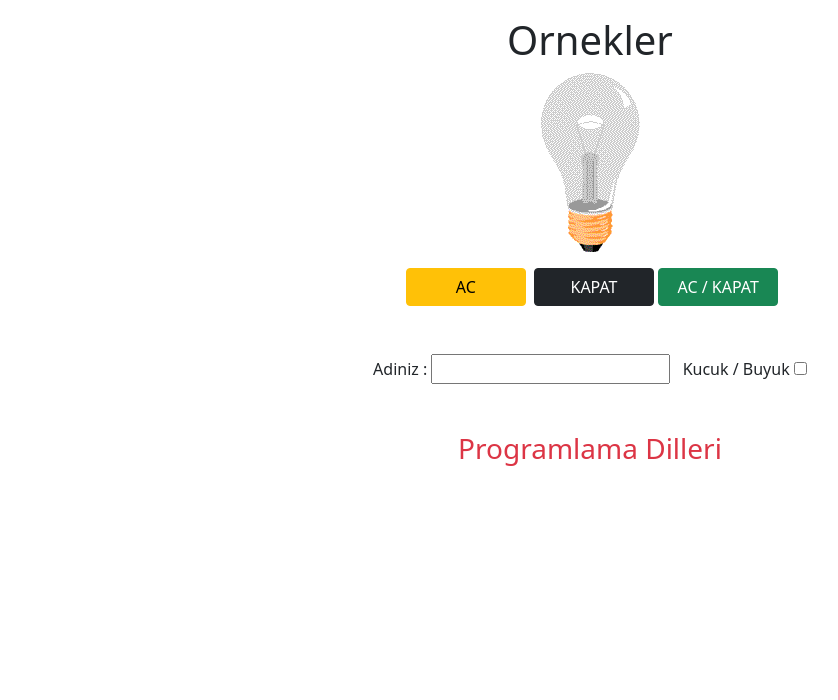
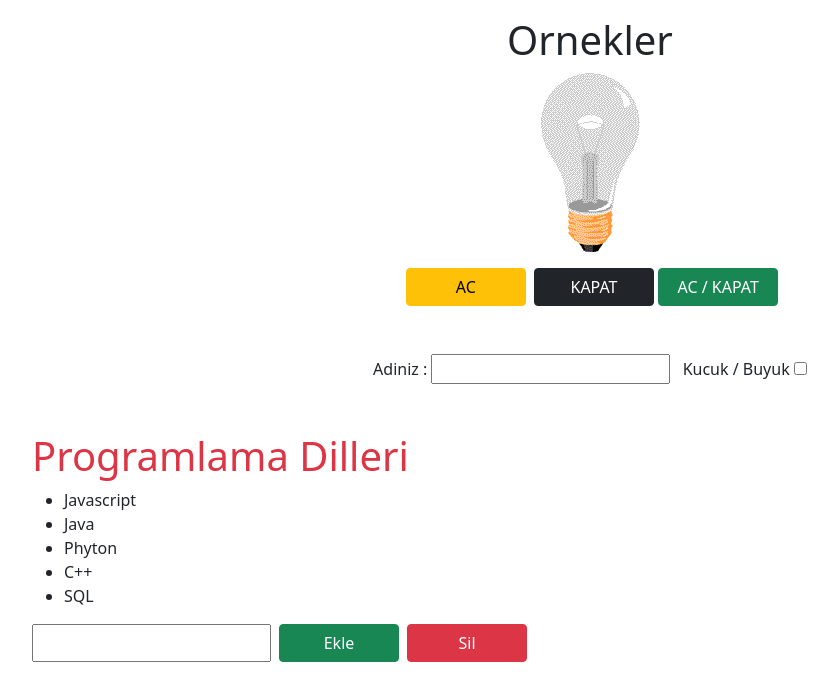
Before and after one commit to tatar6607/HtmlCssLiveRepo, a plain HTML site: page pages/Extras/bulb.html in a window 1280 px wide. Shown: the whole page, without its empty margins (50-888 px from the left). Drawn offline with Linux system fonts and the light colour scheme.

Commit message:
dil ekle buyuk kucuk ekle

```diff
--- a/pages/Extras/bulb.html
+++ b/pages/Extras/bulb.html
@@ -23,6 +23,19 @@
         <label class="ms-2" for="cbox">Kucuk / Buyuk</label>
         <input type="checkbox" name="" id="cbox" />
       </div>
+
+      <ul class="text-start">
+        <li>Javascript</li>
+        <li>Java</li>
+        <li>Phyton</li>
+        <li>C++</li>
+        <li>SQL</li>
+      </ul>
+      <div class="text-start d-flex">
+        <input type="text" id="dil" />
+        <button class="btn ekle btn-success mx-2">Ekle</button>
+        <button class="btn sil btn-danger">Sil</button>
+      </div>
     </div>
 
     <script src="../../assets/js/bootstrap.bundle.js"></script>
--- a/pages/Extras/js/bulb.js
+++ b/pages/Extras/js/bulb.js
@@ -55,9 +55,54 @@ h1.appendChild(text);
 const sonDiv = document.querySelector(".input-div");
 sonDiv.after(h1); // son divden sonra ekleme yapar
 
+h1.setAttribute("class", "mt-5 text-danger mb-2 text-start");
+
+const ul = document.getElementsByTagName("ul")[0];
+const inputDil = document.querySelector("#dil");
+const ekle = document.querySelector(".ekle");
+const sil = document.querySelector(".sil");
 
 
-h1.setAttribute("class", "mt-5 text-center text-danger fs-3");
+ekle.addEventListener("click",() => {
+  const dil = inputDil.value;
+  dilEkle(dil)
+});
+
+let dilEkle = (dil) => {
+  const li = document.createElement("li") // li elamni ulsturduk
+  const liText = document.createTextNode(dil); // li nin  text icerigini olusturduk
+  li.appendChild(liText);
+  ul.appendChild(li);
+}
+
+// listeden eleman silme
+sil.addEventListener("click", () => {
+  ul.removeChild(ul.lastElementChild);
+ // eleman bittigi ahlde silmeye calismasini onlemek icin
+      // ul.children.length > 0 ? ul.removeChild(ul.lastElementChild) : null ; // 1. yontem
+      // ul.lastElementChild != null ? ul.removeChild(ul.lastElementChild) : null; // 2.yontem
+});
+
+
+
+
+ // li ve input ekleme
+
+//  const ul = document.createElement("ul");
+//  ul.setAttribute("class", "ms-5")
+
+//  const li = document.createElement("li");
+//  li.setAttribute("class", "text-start")
+
+//  const li1Text = document.createTextNode("Javascript");
+//  li.appendChild(li1Text);
+//  ul.appendChild(li);
+//  h1.after(ul);
+
+
+
+
+
 
 // Ac butonuna her tiklandiginda lamba_on resmini goster.
 // document.querySelector(".on").onclick = function () {
```
